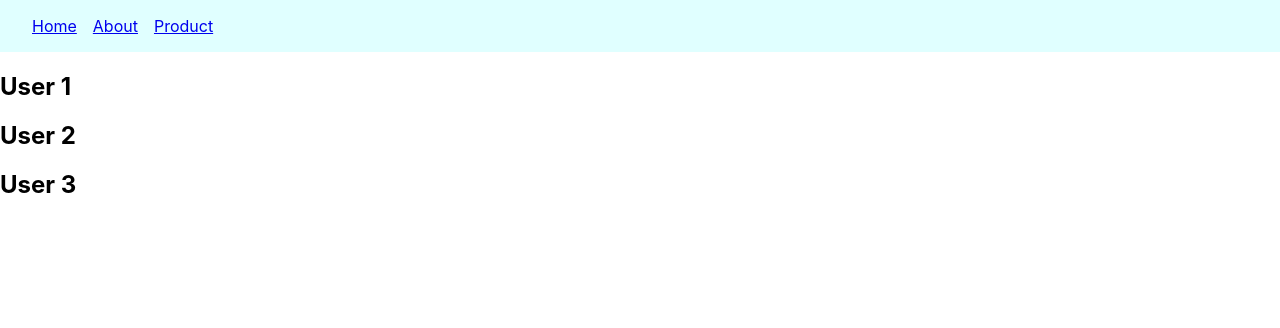
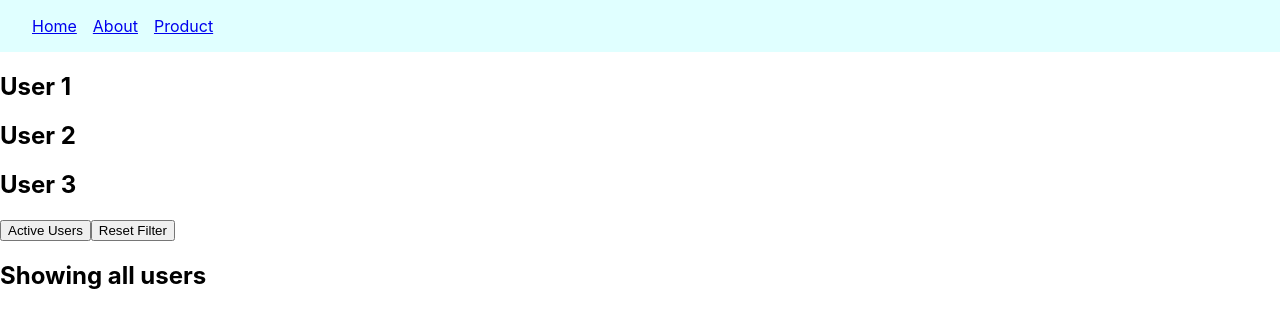
Before and after one commit to pradeep2165/react-router, a React (Create React App) app: page /users in a window 1280 px wide. Shown: the top 328 px of the page. Built offline with nearby package versions, Linux system fonts and the light colour scheme.

Commit message:
search params

```diff
--- a/src/components/Users.js
+++ b/src/components/Users.js
@@ -1,7 +1,9 @@
 import React from "react";
-import { Outlet } from "react-router-dom";
+import { Outlet, useSearchParams } from "react-router-dom";
 
 function Users() {
+  const [searchParams, setSearchParams] = useSearchParams();
+  const showActiveUsers = searchParams.get("filter") === "active";
   return (
     <>
       <div>
@@ -10,6 +12,9 @@
         <h2>User 3</h2>
       </div>
       <Outlet />
+      <button onClick={() => setSearchParams({ filter: "active" })}>Active Users</button>
+      <button onClick={() => setSearchParams({})}>Reset Filter</button>
+      {showActiveUsers ? <h2>Showing active users</h2> : <h2>Showing all users</h2>}
     </>
   );
 }
```
